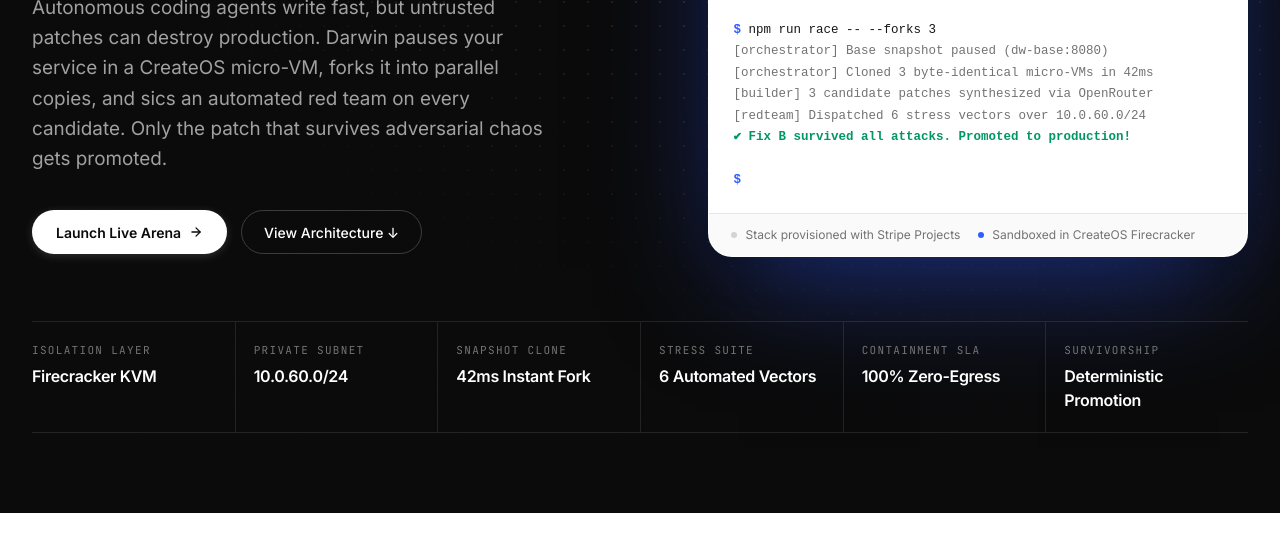
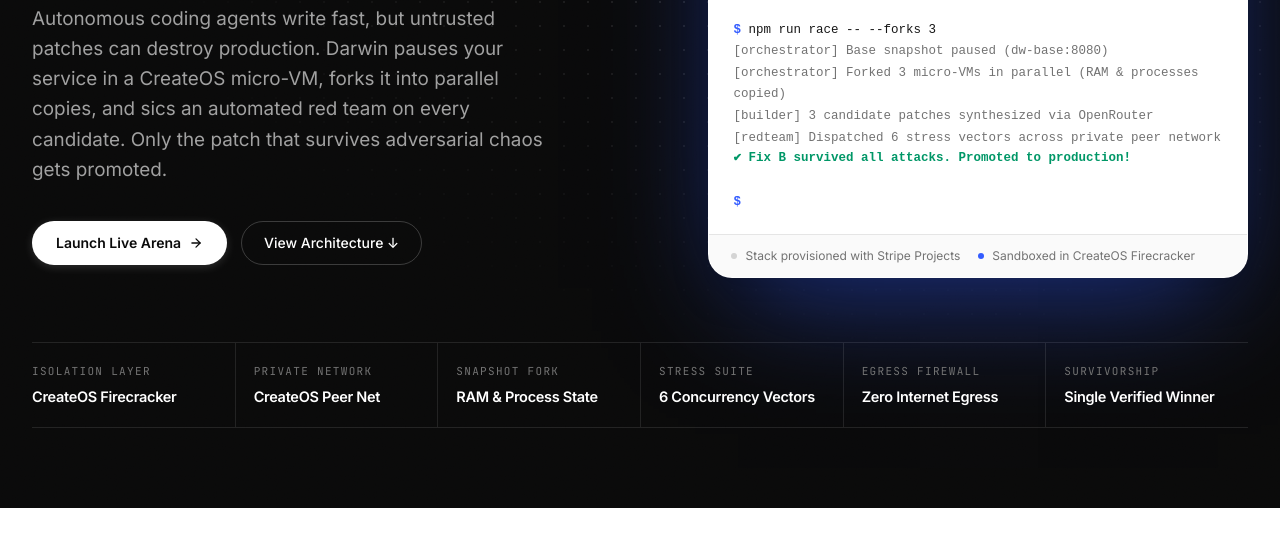
Before and after one commit to dakshcodez/darwin, a website: page ui/index.html in a window 1280 px wide. Shown: the part 402-952 px from the top of the page. Drawn offline with Linux system fonts and the light colour scheme.

Commit message:
Update specs strip and copy to reflect real CreateOS and Darwin project architecture

```diff
--- a/ui/index.html
+++ b/ui/index.html
@@ -456,10 +456,11 @@
     }
 
     .spec-value {
-      font-size: 16px;
+      font-size: 14.5px;
       font-weight: 600;
       letter-spacing: -0.02em;
       color: #ffffff;
+      white-space: nowrap;
     }
 
     /* WHITE SECTION: HOW DARWIN WORKS */
@@ -770,9 +771,9 @@
 <span class="t-comment"># 2. Run Darwin autonomous race harness</span>
 <span class="t-prompt">$ </span><span class="t-cmd">npm run race -- --forks 3</span>
 <span class="t-dim">[orchestrator] Base snapshot paused (dw-base:8080)</span>
-<span class="t-dim">[orchestrator] Cloned 3 byte-identical micro-VMs in 42ms</span>
+<span class="t-dim">[orchestrator] Forked 3 micro-VMs in parallel (RAM &amp; processes copied)</span>
 <span class="t-dim">[builder] 3 candidate patches synthesized via OpenRouter</span>
-<span class="t-dim">[redteam] Dispatched 6 stress vectors over 10.0.60.0/24</span>
+<span class="t-dim">[redteam] Dispatched 6 stress vectors across private peer network</span>
 <span class="t-pass">✔ Fix B survived all attacks. Promoted to production!</span>
 <span class="t-prompt">$ </span><span class="t-caret">▍</span></code></pre>
 
@@ -794,27 +795,27 @@
       <dl class="specs-strip">
         <div class="spec-cell">
           <dt class="spec-label">Isolation Layer</dt>
-          <dd class="spec-value">Firecracker KVM</dd>
+          <dd class="spec-value">CreateOS Firecracker</dd>
         </div>
         <div class="spec-cell">
-          <dt class="spec-label">Private Subnet</dt>
-          <dd class="spec-value">10.0.60.0/24</dd>
+          <dt class="spec-label">Private Network</dt>
+          <dd class="spec-value">CreateOS Peer Net</dd>
         </div>
         <div class="spec-cell">
-          <dt class="spec-label">Snapshot Clone</dt>
-          <dd class="spec-value">42ms Instant Fork</dd>
+          <dt class="spec-label">Snapshot Fork</dt>
+          <dd class="spec-value">RAM &amp; Process State</dd>
         </div>
         <div class="spec-cell">
           <dt class="spec-label">Stress Suite</dt>
-          <dd class="spec-value">6 Automated Vectors</dd>
+          <dd class="spec-value">6 Concurrency Vectors</dd>
         </div>
         <div class="spec-cell">
-          <dt class="spec-label">Containment SLA</dt>
-          <dd class="spec-value">100% Zero-Egress</dd>
+          <dt class="spec-label">Egress Firewall</dt>
+          <dd class="spec-value">Zero Internet Egress</dd>
         </div>
         <div class="spec-cell">
           <dt class="spec-label">Survivorship</dt>
-          <dd class="spec-value">Deterministic Promotion</dd>
+          <dd class="spec-value">Single Verified Winner</dd>
         </div>
       </dl>
     </div>
@@ -847,7 +848,7 @@
           <span class="step-num">02 / PARALLEL FORK</span>
           <h3 class="step-title">Parallel Clones</h3>
           <p class="step-desc">
-            From the paused snapshot, Darwin clones 3 independent micro-VMs in parallel (~40ms each). Each fork runs its service with RAM and process state already warm.
+            From the paused snapshot, Darwin forks 3 independent micro-VMs in parallel. Each clone inherits the full in-memory process tree and warm runtime state with zero cold-boot penalty.
           </p>
         </div>
 
@@ -855,7 +856,7 @@
           <span class="step-num">03 / RED-TEAM</span>
           <h3 class="step-title">Adversarial Assault</h3>
           <p class="step-desc">
-            An isolated red-team attacker VM launches concurrent duplicate bursts, malformed payloads, and replay attacks across private subnet <code>10.0.60.0/24</code>.
+            An isolated red-team attacker VM launches concurrent duplicate bursts, malformed payloads, and replay attacks across an isolated CreateOS private network.
           </p>
         </div>
 
```
Also changed, not shown: ui/arena.html (+3 -3 lines).
